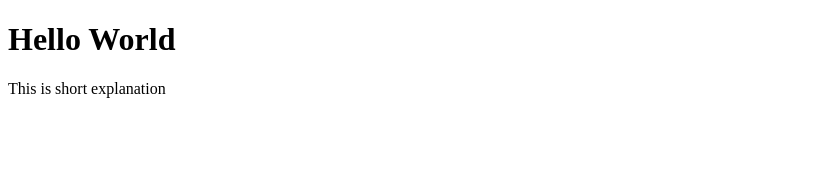
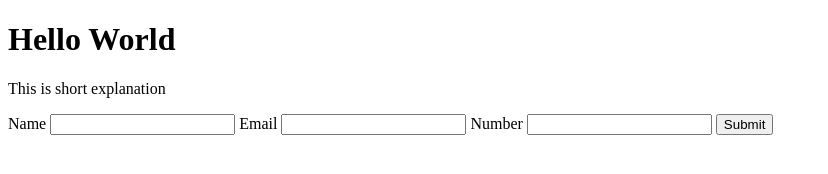
Before and after one commit to NelsonAraujo93/NelsonAndChristianChallenge, a plain HTML site: page index.html in a window 1280 px wide. Shown: the whole page, without its empty margins (0-828 px from the left). Drawn offline with Linux system fonts and the light colour scheme.

Commit message:
Added inputs to the form and validation

```diff
--- a/index.html
+++ b/index.html
@@ -13,7 +13,14 @@
     <p id="description">This is short explanation</p>
 
     <form action="" id="survey-form">
+        <label>Name</label>
+        <input type="text" id="name" required>
+        <label>Email</label>
+        <input type="email" id="email" required>
+        <label>Number</label>
+        <input type="number" id="number" required>
 
+        <input type="submit">
     </form>
     <!--
 
```
